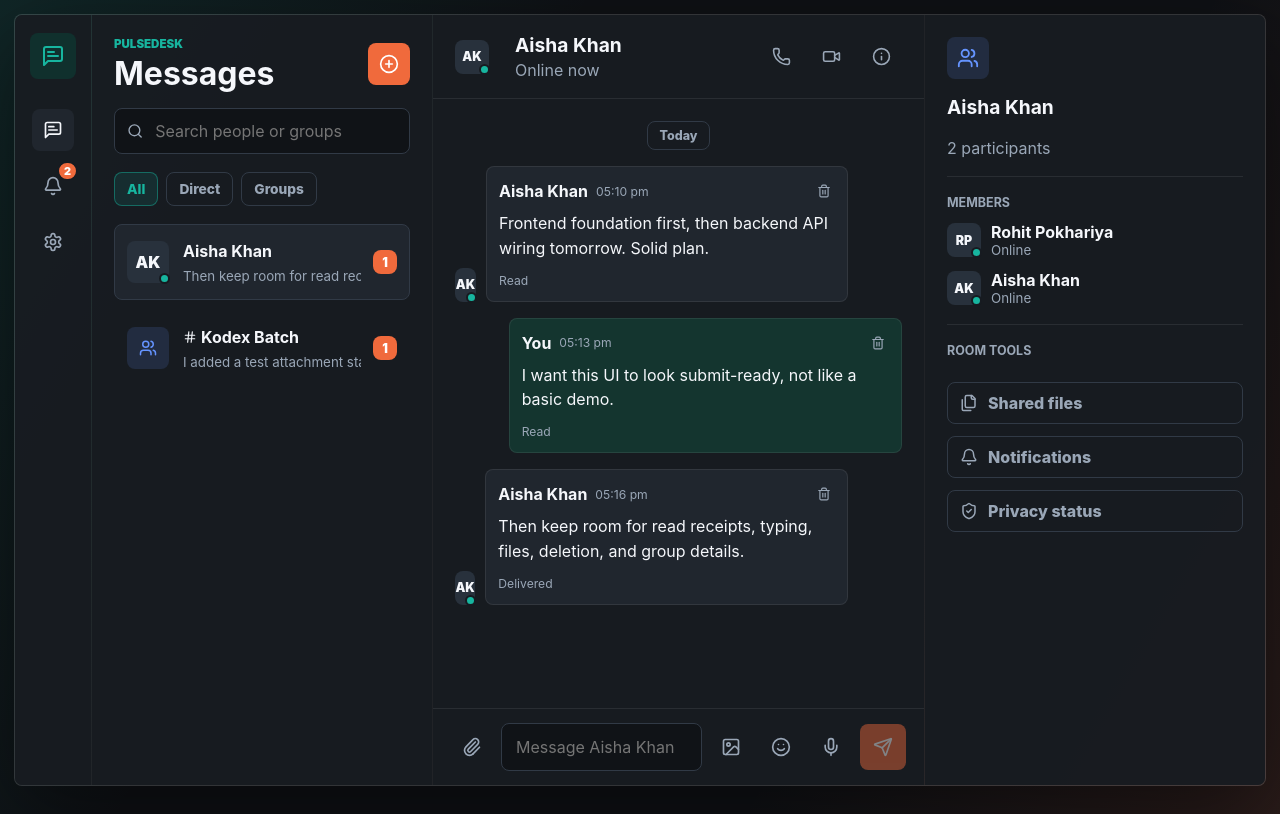
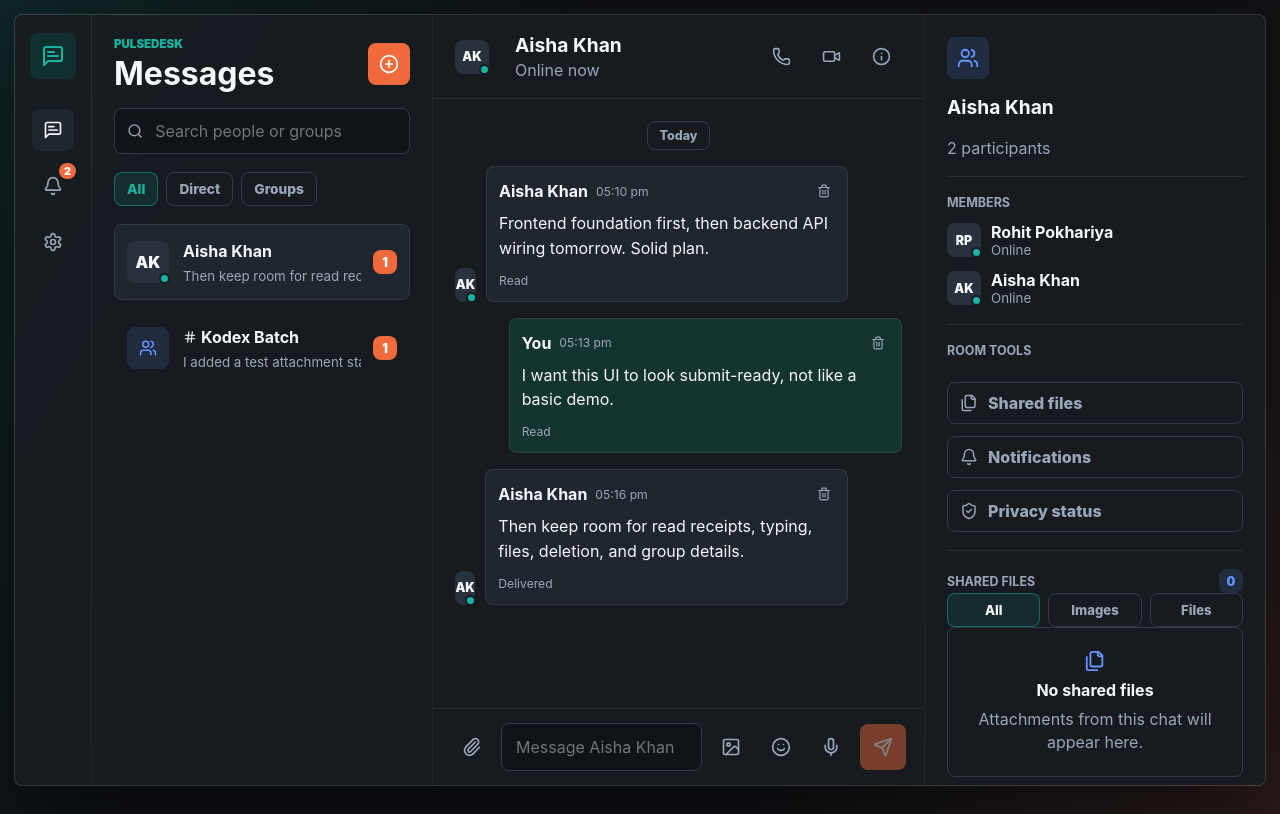
Before and after one commit to rohitpokhariya10/Kodex1.0-All-BD-TASKS, a React (Vite) app in the folder Chit-Chat/frontend/: page / in a window 1280 px wide. Both pictures are taken after a click on the button "Enter workspace". Built offline with nearby package versions, Linux system fonts and the light colour scheme.

Commit message:
feat: add typing indicator state

```diff
--- a/Chit-Chat/frontend/src/application/state/useChatStore.js
+++ b/Chit-Chat/frontend/src/application/state/useChatStore.js
@@ -48,6 +48,26 @@ export function useChatStore() {
       .map((userId) => users.find((user) => user.id === userId))
       .filter(Boolean);
   }, [activeConversationId, typingByConversation, users]);
+
+  const activeSharedFiles = useMemo(() => {
+    if (!activeConversation) {
+      return [];
+    }
+
+    return activeConversation.messages
+      .filter((message) => message.attachment && !message.deletedAt)
+      .map((message) => {
+        const author = users.find((user) => user.id === message.authorId);
+
+        return {
+          ...message.attachment,
+          authorName: author?.name ?? 'Unknown user',
+          createdAt: message.createdAt,
+          id: `${message.id}-${message.attachment.name}`,
+        };
+      })
+      .sort((first, second) => new Date(second.createdAt) - new Date(first.createdAt));
+  }, [activeConversation, users]);
 
   const notifications = useMemo(() => {
     return conversations
@@ -223,6 +243,7 @@ export function useChatStore() {
     activeConversation,
     activeConversationId,
     activeMembers,
+    activeSharedFiles,
     activeTypingUsers,
     conversations: filteredConversations,
     createGroup,
--- a/Chit-Chat/frontend/src/presentation/screens/ChatWorkspace.jsx
+++ b/Chit-Chat/frontend/src/presentation/screens/ChatWorkspace.jsx
@@ -139,7 +139,11 @@ export function ChatWorkspace() {
         />
       </section>
 
-      <DetailsPanel conversation={chat.activeConversation} members={chat.activeMembers} />
+      <DetailsPanel
+        conversation={chat.activeConversation}
+        members={chat.activeMembers}
+        sharedFiles={chat.activeSharedFiles}
+      />
 
       {isNotificationOpen && (
         <NotificationCenter
@@ -413,7 +417,20 @@ function formatFileSize(size) {
   return `${(size / (1024 * 1024)).toFixed(1)} MB`;
 }
 
-function DetailsPanel({ conversation, members }) {
+function DetailsPanel({ conversation, members, sharedFiles }) {
+  const [fileFilter, setFileFilter] = useState('all');
+  const filteredFiles = sharedFiles.filter((file) => {
+    if (fileFilter === 'all') {
+      return true;
+    }
+
+    if (fileFilter === 'images') {
+      return file.previewKind === 'image' || file.type?.startsWith('image/');
+    }
+
+    return file.previewKind !== 'image' && !file.type?.startsWith('image/');
+  });
+
   return (
     <aside className="details-panel" aria-label="Conversation details">
       <header>
@@ -448,6 +465,57 @@ function DetailsPanel({ conversation, members }) {
         <button type="button">
           <ShieldCheck size={18} /> Privacy status
         </button>
+      </section>
+
+      <section className="details-section shared-files-section">
+        <div className="section-heading-row">
+          <h3>Shared files</h3>
+          <span>{sharedFiles.length}</span>
+        </div>
+        <div className="file-tabs">
+          {[
+            ['all', 'All'],
+            ['images', 'Images'],
+            ['files', 'Files'],
+          ].map(([value, label]) => (
+            <button
+              type="button"
+              key={value}
+              className={fileFilter === value ? 'active' : ''}
+              onClick={() => setFileFilter(value)}
+            >
+              {label}
+            </button>
+          ))}
+        </div>
+
+        {filteredFiles.length === 0 ? (
+          <div className="details-empty">
+            <Files size={22} />
+            <strong>No shared files</strong>
+            <p>Attachments from this chat will appear here.</p>
+          </div>
+        ) : (
+          <div className="shared-file-list">
+            {filteredFiles.map((file) => (
+              <article key={file.id} className="shared-file-row">
+                <span>
+                  {file.previewKind === 'image' || file.type?.startsWith('image/') ? (
+                    <Image size={17} />
+                  ) : (
+                    <Files size={17} />
+                  )}
+                </span>
+                <div>
+                  <strong>{file.name}</strong>
+                  <small>
+                    {file.size} by {file.authorName}
+                  </small>
+                </div>
+              </article>
+            ))}
+          </div>
+        )}
       </section>
     </aside>
   );
--- a/Chit-Chat/frontend/src/presentation/styles/global.css
+++ b/Chit-Chat/frontend/src/presentation/styles/global.css
@@ -871,6 +871,119 @@ h1 {
   color: var(--text);
 }
 
+.shared-files-section {
+  gap: 12px;
+}
+
+.section-heading-row {
+  display: flex;
+  align-items: center;
+  justify-content: space-between;
+  gap: 10px;
+}
+
+.section-heading-row h3 {
+  margin-bottom: 0;
+}
+
+.section-heading-row span {
+  display: grid;
+  place-items: center;
+  min-width: 24px;
+  height: 24px;
+  border-radius: 8px;
+  background: rgba(101, 148, 255, 0.14);
+  color: var(--blue);
+  font-size: 0.78rem;
+  font-weight: 950;
+}
+
+.file-tabs {
+  display: grid;
+  grid-template-columns: repeat(3, minmax(0, 1fr));
+  gap: 8px;
+}
+
+.file-tabs button {
+  min-height: 34px;
+  border: 1px solid var(--line);
+  border-radius: 8px;
+  background: transparent;
+  color: var(--muted);
+  font-size: 0.82rem;
+  font-weight: 850;
+}
+
+.file-tabs button:hover,
+.file-tabs button.active {
+  border-color: rgba(23, 181, 159, 0.46);
+  background: rgba(23, 181, 159, 0.1);
+  color: var(--text);
+}
+
+.shared-file-list {
+  display: grid;
+  gap: 10px;
+}
+
+.shared-file-row {
+  display: grid;
+  grid-template-columns: auto minmax(0, 1fr);
+  align-items: center;
+  gap: 10px;
+  border: 1px solid var(--line);
+  border-radius: 8px;
+  padding: 10px;
+  background: rgba(255, 255, 255, 0.04);
+}
+
+.shared-file-row > span {
+  display: grid;
+  place-items: center;
+  width: 34px;
+  height: 34px;
+  border-radius: 8px;
+  background: rgba(240, 184, 77, 0.14);
+  color: var(--amber);
+}
+
+.shared-file-row strong,
+.shared-file-row small {
+  display: block;
+  overflow: hidden;
+  text-overflow: ellipsis;
+  white-space: nowrap;
+}
+
+.shared-file-row small {
+  margin-top: 4px;
+  color: var(--muted);
+}
+
+.details-empty {
+  display: grid;
+  justify-items: center;
+  gap: 8px;
+  border: 1px solid var(--line);
+  border-radius: 8px;
+  padding: 22px 14px;
+  color: var(--muted);
+  text-align: center;
+}
+
+.details-empty svg {
+  color: var(--blue);
+}
+
+.details-empty strong {
+  color: var(--text);
+}
+
+.details-empty p {
+  margin-bottom: 0;
+  line-height: 1.45;
+}
+
 .modal-backdrop {
   position: fixed;
   inset: 0;
```
